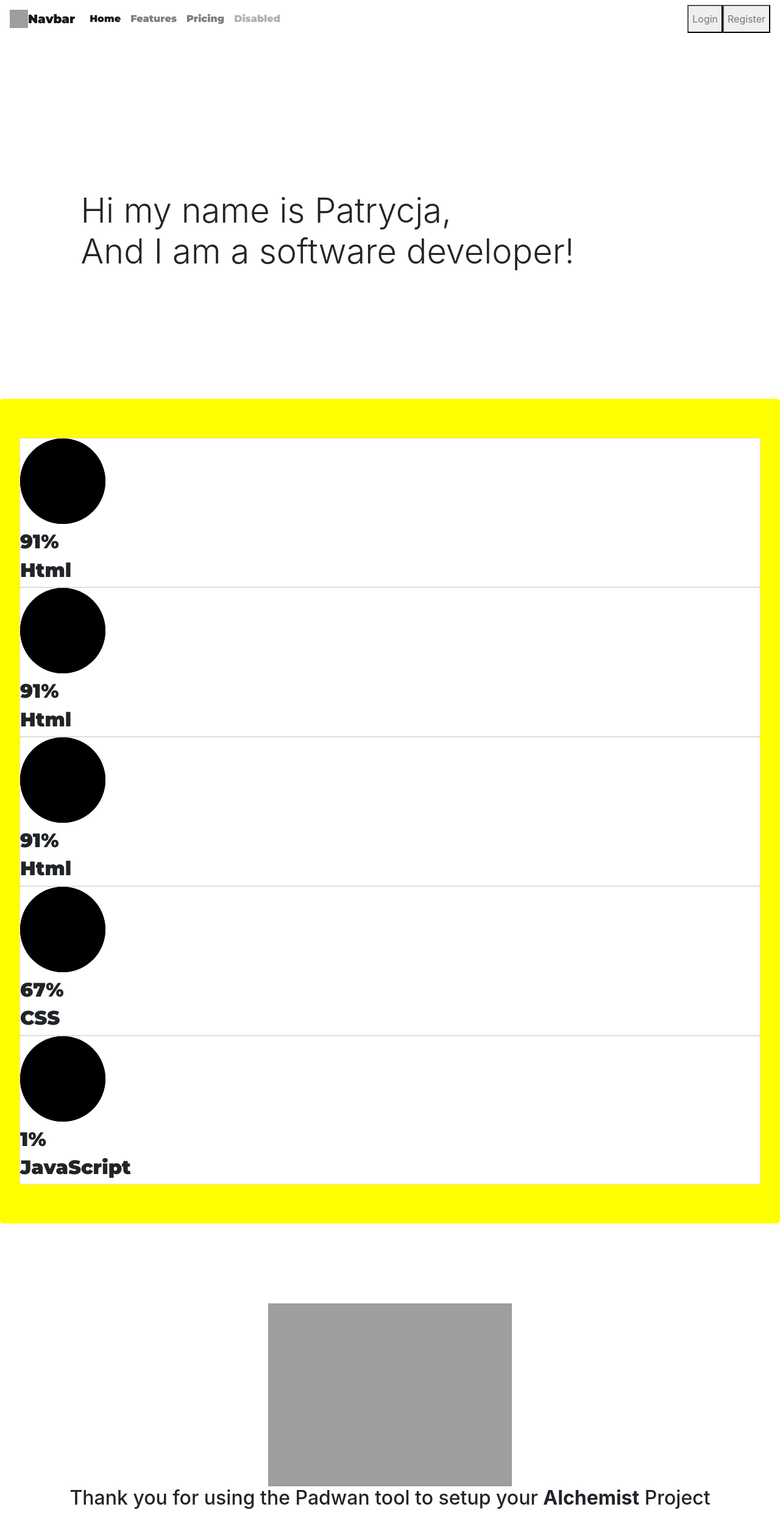
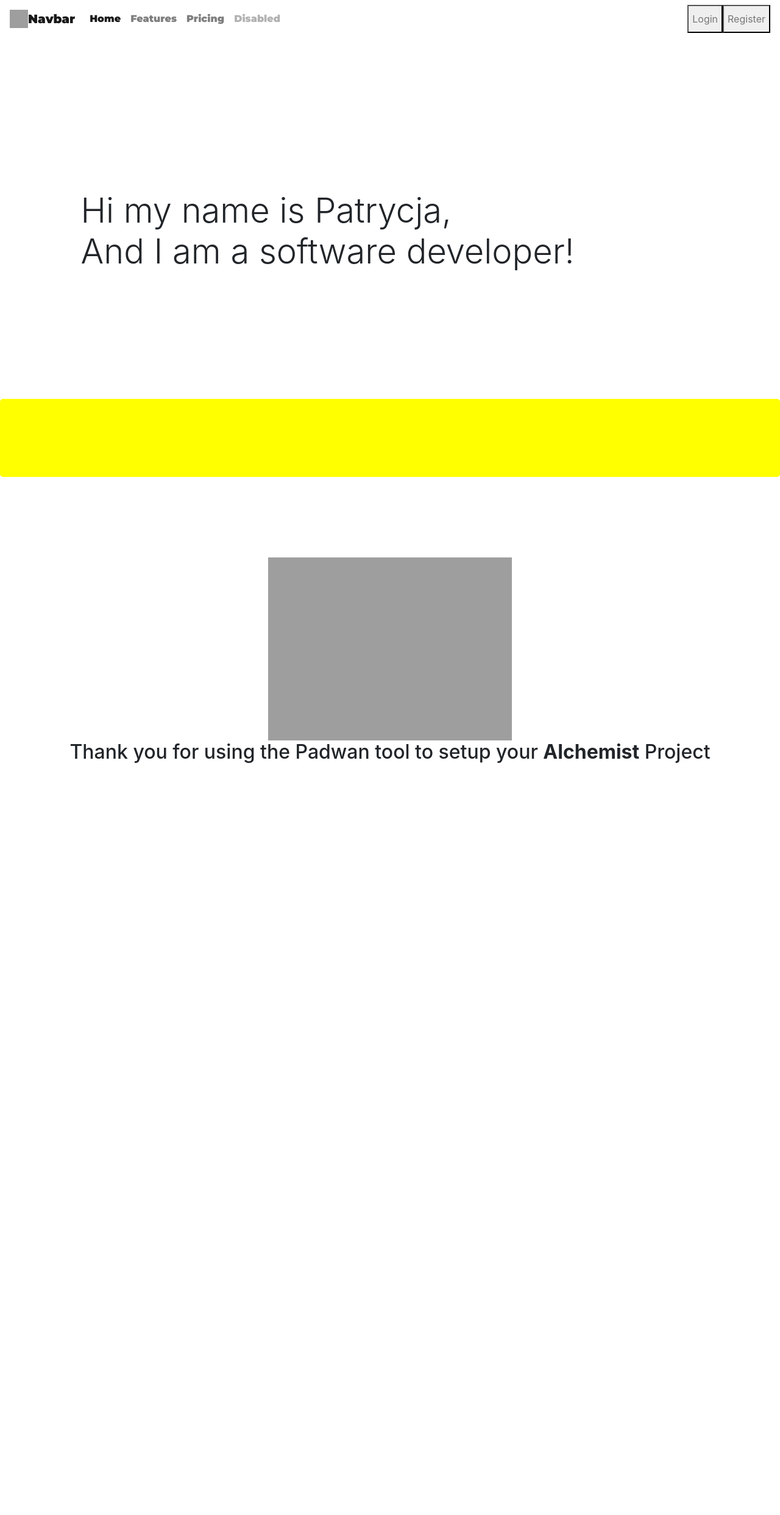
Before and after one commit to Xorast/portfolio, a Flask app: page / in a window 1280 px wide. Shown: the whole page at 61% size. After the commit the page ends 1251 px from the top, so only its background shows below. Run offline with Flask 2, Linux system fonts and the light colour scheme; some libraries are stand-ins or nearby versions; grey boxes are pictures that could not be loaded.

Commit message:
deleted all circles changing concept

```diff
--- a/templates/pages/index.html
+++ b/templates/pages/index.html
@@ -53,87 +53,9 @@
     </section>
 
     <div class="jumbotron" id="skills">
-        <div class="circles">
-
-            <div class="card">
-                <div class="box">
-                    <div class="percent">
-                        <svg>
-			  <circle cx="70" cy="70" r="70"></circle>
-			  <circle cx="70" cy="70" r="70"></circle>
-			</svg>
-                        <div class="number">
-                            <h2>91<span>%</span></h2>
-                        </div>
-                    </div>
-                    <h2 class="text">Html</h2>
-                </div>
-            </div>
-
-            <div class="card">
-                <div class="box">
-                    <div class="percent">
-                        <svg>
-			  <circle cx="70" cy="70" r="70"></circle>
-			  <circle cx="70" cy="70" r="70"></circle>
-			</svg>
-                        <div class="number">
-                            <h2>91<span>%</span></h2>
-                        </div>
-                    </div>
-                    <h2 class="text">Html</h2>
-                </div>
-            </div>
-
-            <div class="card">
-                <div class="box">
-                    <div class="percent">
-                        <svg>
-			  <circle cx="70" cy="70" r="70"></circle>
-			  <circle cx="70" cy="70" r="70"></circle>
-			</svg>
-                        <div class="number">
-                            <h2>91<span>%</span></h2>
-                        </div>
-                    </div>
-                    <h2 class="text">Html</h2>
-                </div>
-            </div>
-
-            <div class="card">
-                <div class="box">
-                    <div class="percent">
-                        <svg>
-			   <circle cx="70" cy="70" r="70"></circle>
-			   <circle cx="70" cy="70" r="70"></circle>
-			 </svg>
-                        <div class="number">
-                            <h2>67<span>%</span></h2>
-                        </div>
-                    </div>
-                    <h2 class="text">CSS</h2>
-                </div>
-            </div>
-
-            <div class="card">
-                <div class="box">
-                    <div class="percent">
-                        <svg>
-				 <circle cx="70" cy="70" r="70"></circle>
-				 <circle cx="70" cy="70" r="70"></circle>
-			   </svg>
-                        <div class="number">
-                            <h2>1<span>%</span></h2>
-                        </div>
-                    </div>
-                    <h2 class="text">JavaScript</h2>
-                </div>
-            </div>
-
-        </div>
-    </div>
 
 
+    </div>
 
 
 
```
